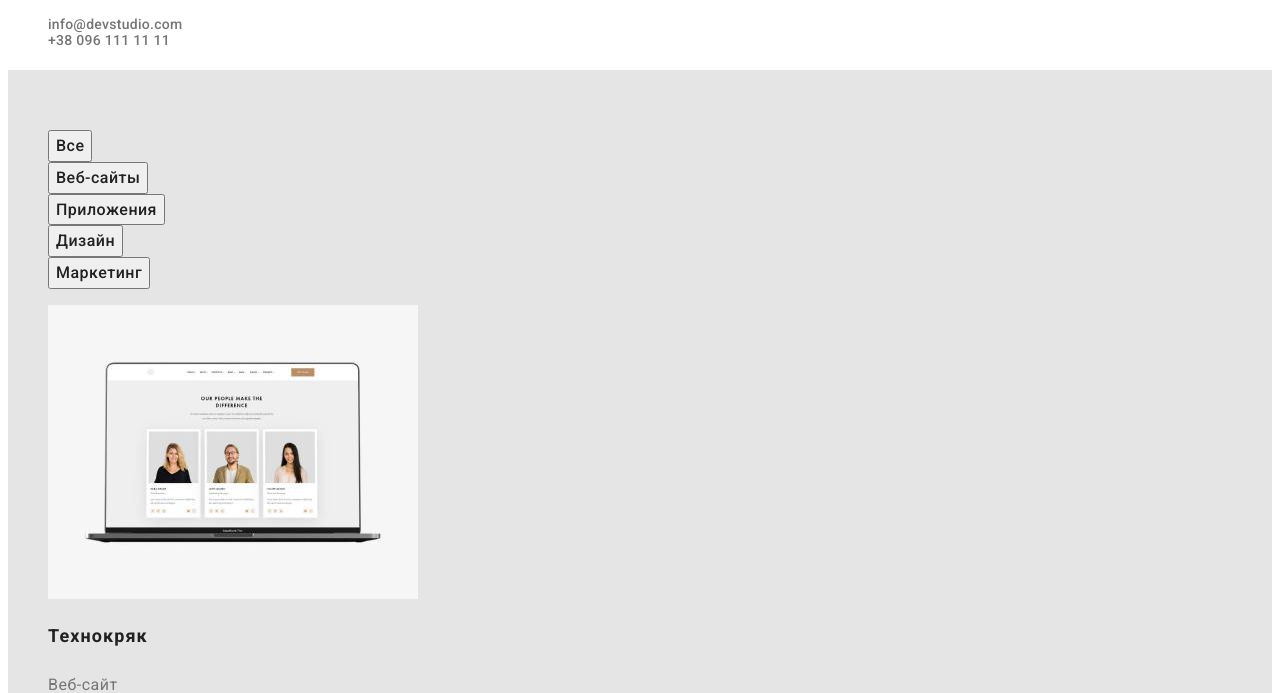
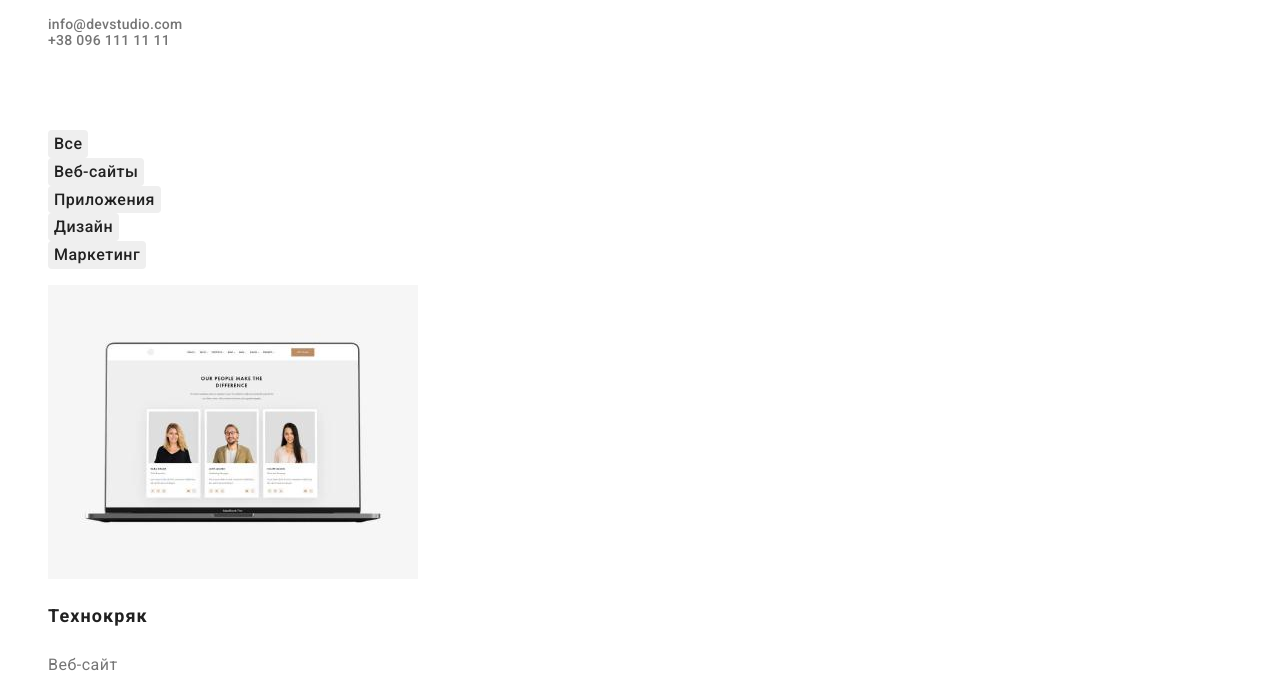
Before and after one commit to kolesnva/goit-markup-hw-02, a plain HTML site: page portfolio.html in a window 1280 px wide. Shown: the part 114-807 px from the top of the page. Drawn offline with Linux system fonts and the light colour scheme.

Commit message:
removed border, added border-radius

```diff
--- a/css/styles.css
+++ b/css/styles.css
@@ -214,11 +214,10 @@ body {font-family: roboto, sans-serif;}
 .main-title {
     visibility: hidden;
 }
-.main-content {
-    background-color: var(--third-background-color);
-}
 /* PROJECTS-LIST */
 .filter-btn {
+    border: none;
+    border-radius: 4px;
     font-family: Roboto,sans-serif;
     font-style: normal;
     font-weight: 500;
```
